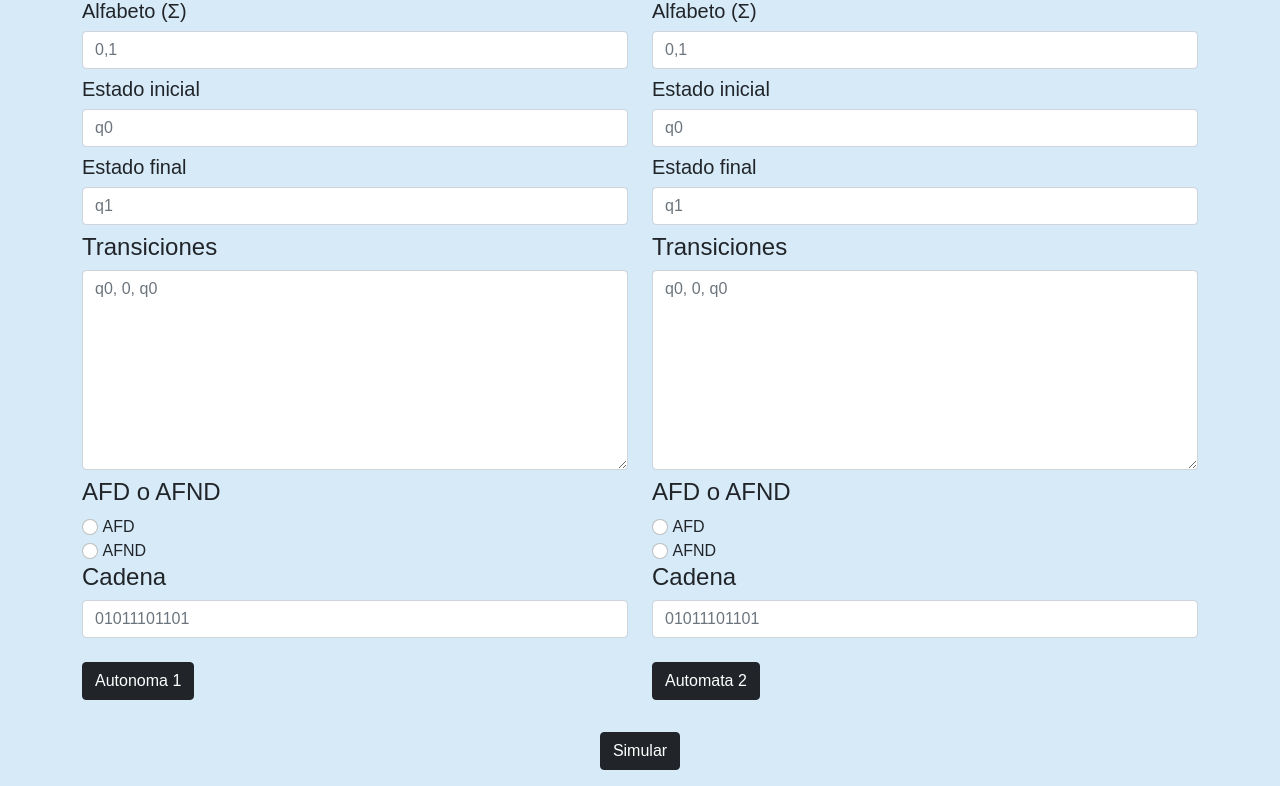
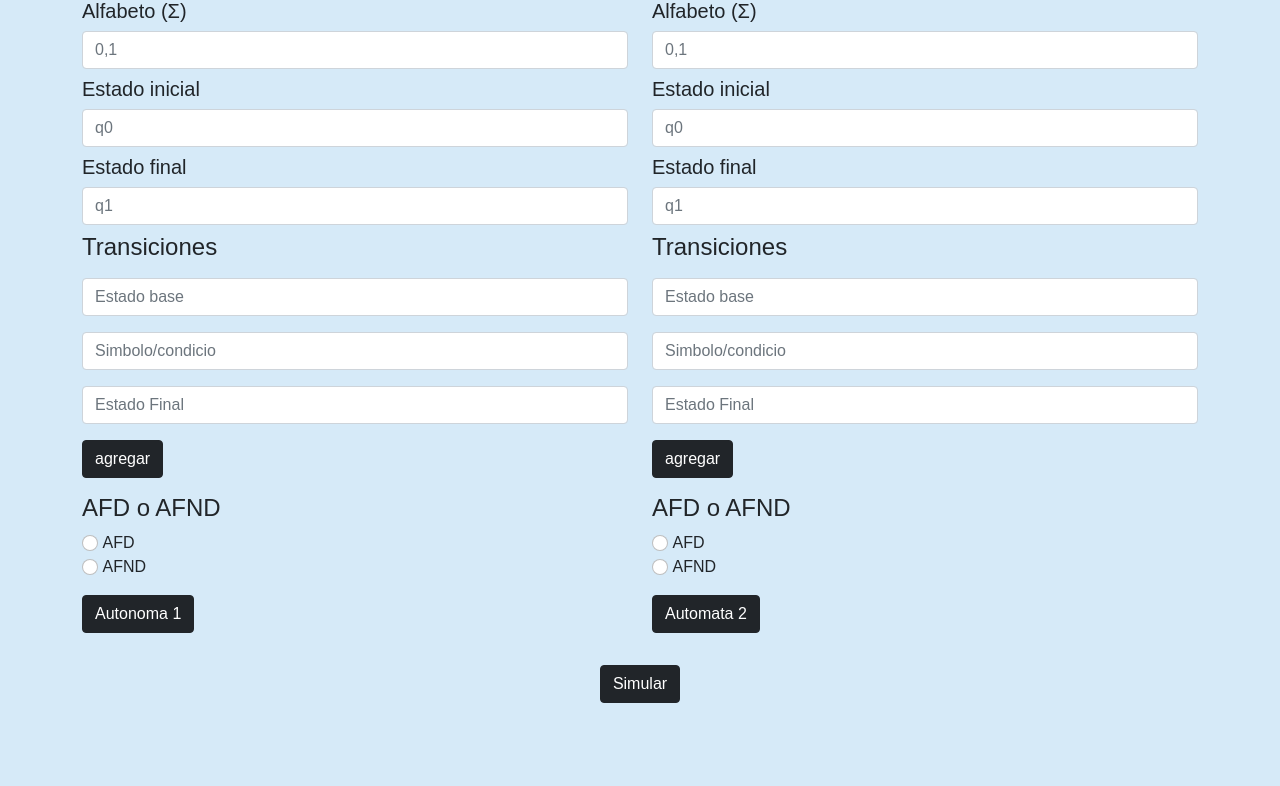
Before and after one commit to GRUPO-4-GRAFOS/GLF-2021s2-Trabajo2-Entrega-Grupo4, a PHP site: page / in a window 1280 px wide. Shown: the part 633-1419 px from the top of the page. After the commit the page ends 1336 px from the top, so only its background shows below. Run offline with PHP 8.4, Linux system fonts and the light colour scheme.

Commit message:
Cambiando forma de los formulario y organizando directorios

```diff
--- a/assets/js/index.js
+++ b/assets/js/index.js
@@ -10,75 +10,93 @@ btnAutomata1.addEventListener('click', async event => {
   const alfabeto = document.querySelectorAll('#campo_alfabeto')[0]; //? Selecionar campos individuales en forma de array
   const estadoInicial = document.querySelectorAll('#campo_estadoInicial')[0];
   const estadoFinal = document.querySelectorAll('#campo_estadoFinal')[0];
-  const transiciones = document.querySelectorAll('#campo_transiciones')[0];
+  const estadoBase = document.querySelectorAll('#estado_Inicial')[0];
+  const simbolo = document.querySelectorAll('#simbolo')[0];
+  const estadoLlegada = document.querySelectorAll('#estado_final')[0];
   const afd = document.querySelector('#AFD');
   const afnd = document.querySelector('#AFND');
-  const cadena = document.querySelectorAll('#Cadena')[0];
 
   const ejecutar = await formulario(
     alfabeto,
     estadoInicial,
     estadoFinal,
-    transiciones,
+    estadoBase,
+    simbolo,
+    estadoLlegada,
     afd,
-    afnd,
-    cadena
+    afnd
   );
 
   if (!ejecutar) {
     return;
   }
+
+  alfabeto.value = '';
+  estadoInicial.value = '';
+  estadoFinal.value = '';
+  estadoBase.value = '';
+  simbolo.value = '';
+  estadoLlegada.value = '';
+  afd.checked = false;
+  afnd.checked = false;
 });
 
 btnAutomata2.addEventListener('click', async event => {
   event.preventDefault(); //? Evitar que se recarge la pagina
 
-  const alfabeto = document.querySelectorAll('#campo_alfabeto')[1];
+  const alfabeto = document.querySelectorAll('#campo_alfabeto')[1]; //? Selecionar campos individuales en forma de array
   const estadoInicial = document.querySelectorAll('#campo_estadoInicial')[1];
   const estadoFinal = document.querySelectorAll('#campo_estadoFinal')[1];
-  const transiciones = document.querySelectorAll('#campo_transiciones')[1];
+  const estadoBase = document.querySelectorAll('#estado_Inicial')[1];
+  const simbolo = document.querySelectorAll('#simbolo')[1];
+  const estadoLlegada = document.querySelectorAll('#estado_final')[1];
   const afd = document.querySelector('#AFD2');
   const afnd = document.querySelector('#AFND2');
-  const cadena = document.querySelectorAll('#Cadena')[1];
 
-  //? guarda datos del usuario en forma de json para facilidad de transferencia de datos
-  const data = {
-    alfabeto: alfabeto.value,
-    estadoInicial: estadoInicial.value,
-    estadoFinal: estadoFinal.value,
-    transiciones: transiciones.value,
-    afd: afd.checked,
-    afnd: afnd.checked,
-    cadena: cadena.value,
-  };
+  const ejecutar = await formulario(
+    alfabeto,
+    estadoInicial,
+    estadoFinal,
+    estadoBase,
+    simbolo,
+    estadoLlegada,
+    afd,
+    afnd
+  );
 
-  //? peticion fetch para mandar los datos ingresados a traves del fomulario del usuario(programacion asincrona)
-  resp = await fetch('peticiones/infoLog.php', {
-    method: 'POST',
-    headers: {
-      'Content-Type': 'application/json',
-    },
-    body: JSON.stringify(data),
-  });
+  if (!ejecutar) {
+    return;
+  }
+
+  alfabeto.value = '';
+  estadoInicial.value = '';
+  estadoFinal.value = '';
+  estadoBase.value = '';
+  simbolo.value = '';
+  estadoLlegada.value = '';
+  afd.checked = false;
+  afnd.checked = false;
 });
 
 const formulario = async (
   alfabeto,
   estadoInicial,
   estadoFinal,
-  transiciones,
+  estadoBase,
+  simbolo,
+  estadoLlegada,
   afd,
-  afnd,
-  cadena
+  afnd
 ) => {
   const validacionBasica = validaciones(
     alfabeto.value,
     estadoInicial.value,
     estadoFinal.value,
-    transiciones.value,
+    estadoBase.value,
+    simbolo.value,
+    estadoLlegada.value,
     afd.checked,
-    afnd.checked,
-    cadena.value
+    afnd.checked
   );
 
   if (!validacionBasica) {
@@ -90,25 +108,16 @@ const formulario = async (
     alfabeto: alfabeto.value,
     estadoInicial: estadoInicial.value,
     estadoFinal: estadoFinal.value,
-    transiciones: transiciones.value,
+    estadoBase: estadoBase.value,
+    simbolo: simbolo.value,
+    estadoLlegada: estadoLlegada.value,
     afd: afd.checked,
     afnd: afnd.checked,
-    cadena: cadena.value,
   };
 
-  //? peticion fetch para mandar los datos ingresados a traves del fomulario del usuario(programacion asincrona)
-  resp = await fetch('./peticiones/infoLog.php', {
-    method: 'POST',
-    headers: {
-      'Content-Type': 'application/json',
-    },
-    body: JSON.stringify(data),
-  });
+  peticionInfo(data);
 
-  if (resp.ok) {
-    alert('EL automata se agrego correctamente');
-    return true;
-  }
+  return true;
 };
 
 //* Validaciones de los formularios
@@ -116,10 +125,11 @@ const validaciones = (
   alfabeto,
   estadoInicial,
   estadoFinal,
-  transiciones,
+  estadoBase,
+  simbolo,
+  estadoLlegada,
   afd,
-  afnd,
-  cadena
+  afnd
 ) => {
   const msg = 'El usuario no ha mandado el campo';
 
@@ -138,39 +148,26 @@ const validaciones = (
     alert('El campo Estado Final es requerido');
     return false;
   }
-  if (transiciones === '') {
-    peticionWarning(msg, 'transiciones');
-    alert('El campo Transiciones es requerido');
+  if (estadoBase === '') {
+    peticionWarning(msg, 'Estado Base');
+    alert('El campo Estado Final es requerido');
     return false;
   }
-  if (afd === false && afnd === false) {
+  if (simbolo === '') {
+    peticionWarning(msg, 'Simbolo');
+    alert('El campo Estado Final es requerido');
+    return false;
+  }
+  if (estadoLlegada === '') {
+    peticionWarning(msg, 'Estado Llegada');
+    alert('El campo Estado Final es requerido');
+    return false;
+  }
+  if (afd === afnd) {
     peticionWarning(msg, 'AFD o AFND');
     alert('por favor selecciones una opcion: AFD o AFND');
-    return false;
-  }
-  if (cadena === '') {
-    peticionWarning(msg, 'Cadenea');
-    alert('El campo Cadena es requerido');
     return false;
   }
 
   return true;
 };
-
-//* Peticion para crear un log de tipo warning  cuando el usuario, no ingrese un valor
-const peticionWarning = async (msg, campo) => {
-  const data = {
-    msg,
-    campo,
-  };
-
-  resp = await fetch('./peticiones/warningLog.php', {
-    method: 'POST',
-    headers: {
-      'Content-Type': 'application/json',
-    },
-    body: JSON.stringify(data),
-  });
-
-  // console.log(resp);
-};
--- /dev/null
+++ b/assets/js/logs.js
@@ -0,0 +1,32 @@
+//* Peticion para crear un log de tipo warning  cuando el usuario, no ingrese un valor
+const peticionWarning = async (msg, campo) => {
+  const data = {
+    msg,
+    campo,
+  };
+
+  resp = await fetch('./peticiones/warningLog.php', {
+    method: 'POST',
+    headers: {
+      'Content-Type': 'application/json',
+    },
+    body: JSON.stringify(data),
+  });
+};
+
+const peticionInfo = async data => {
+  //? peticion fetch para mandar los datos ingresados a traves del fomulario del usuario(programacion asincrona)
+  resp = await fetch('./peticiones/infoLog.php', {
+    method: 'POST',
+    headers: {
+      'Content-Type': 'application/json',
+    },
+    body: JSON.stringify(data),
+  });
+
+  if (resp.ok) {
+    alert('EL automata se agrego correctamente');
+    return true;
+  }
+  return false;
+};
--- a/index.php
+++ b/index.php
@@ -67,7 +67,7 @@
       <div class="row">
         <div class="col-md-6">
           <h2 class="mt-3 mb-5">Primer Automata</h2>
-          <form>
+          <form id="automata1">
             <h5 class="form-label">Alfabeto (Σ)</h5>
             <input
               class="form-control my-2"
@@ -91,13 +91,12 @@
             />
 
             <h4>Transiciones</h4>
-            <textarea
-              wrap="hard"
-              id="campo_transiciones"
-              rows="5"
-              class="campo_texto form-control my-2"
-              placeholder="q0, 0, q0"
-            ></textarea>
+            <form id="transiciones-automata1">
+              <input type="text" id="estado_Inicial" class="form-control my-3" placeholder="Estado base" />
+              <input type="text" id="simbolo" class="form-control my-3" placeholder="Simbolo/condicio" />
+              <input type="text" id="estado_final" class="form-control my-3" placeholder="Estado Final" />
+              <input type="submit" class="btn btn-dark mb-3" value="agregar"/>
+            </form>
 
             <h4>AFD o AFND</h4>
             <input
@@ -116,13 +115,6 @@
               class="form-check-input"
             />
             <label for="AFND">AFND</label><br />
-            <h4>Cadena</h4>
-            <input
-              type="text"
-              id="Cadena"
-              class="form-control my-2"
-              placeholder="01011101101"
-            />
             <input
               id="btn-automata-1"
               class="btn btn-default btn-dark my-3"
@@ -133,7 +125,7 @@
         </div>
         <div class="col-md-6">
           <h2 class="mt-3 mb-5">Segundo Automata</h2>
-          <form>
+          <form id="automata2">
             <h5 class="form-label">Alfabeto (Σ)</h5>
             <input
               class="form-control my-2"
@@ -157,13 +149,12 @@
             />
 
             <h4>Transiciones</h4>
-            <textarea
-              wrap="hard"
-              id="campo_transiciones"
-              rows="5"
-              class="campo_texto form-control my-2"
-              placeholder="q0, 0, q0"
-            ></textarea>
+            <form id="transiciones-automata2">
+              <input type="text" id="estado_Inicial" class="form-control my-3" placeholder="Estado base" />
+              <input type="text" id="simbolo" class="form-control my-3" placeholder="Simbolo/condicio" />
+              <input type="text" id="estado_final" class="form-control my-3" placeholder="Estado Final" />
+              <input type="submit" class="btn btn-dark mb-3" value="agregar"/>
+            </form>
 
             <h4>AFD o AFND</h4>
             <input
@@ -182,13 +173,6 @@
               class="form-check-input"
             />
             <label for="AFND2">AFND</label><br />
-            <h4>Cadena</h4>
-            <input
-              type="text"
-              id="Cadena"
-              class="form-control my-2"
-              placeholder="01011101101"
-            />
             <input
               id="btn-automata-2"
               class="btn btn-default btn-dark my-3"
@@ -211,5 +195,6 @@
     </div>
     <!--Fin container-->
     <script src="./assets/js/index.js"></script>
+    <script src="./assets/js/logs.js"></script>
   </body>
 </html>
```
Also changed, not shown: 2 other files.
